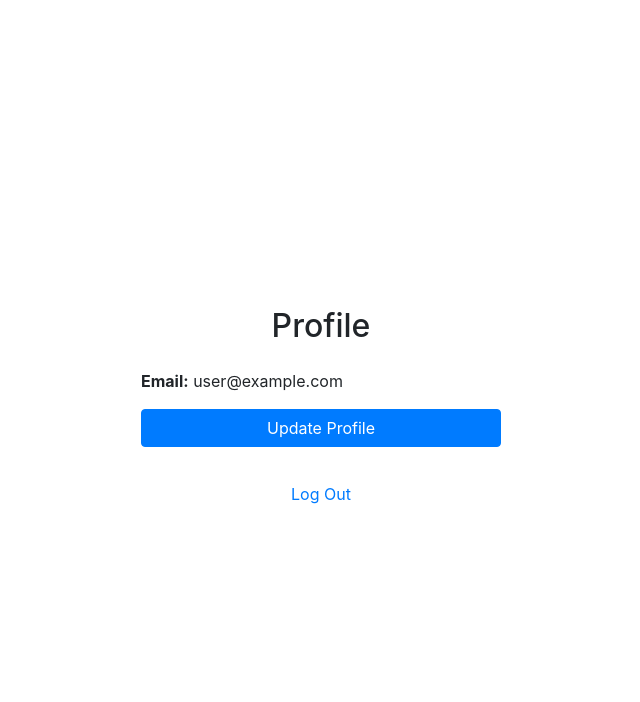
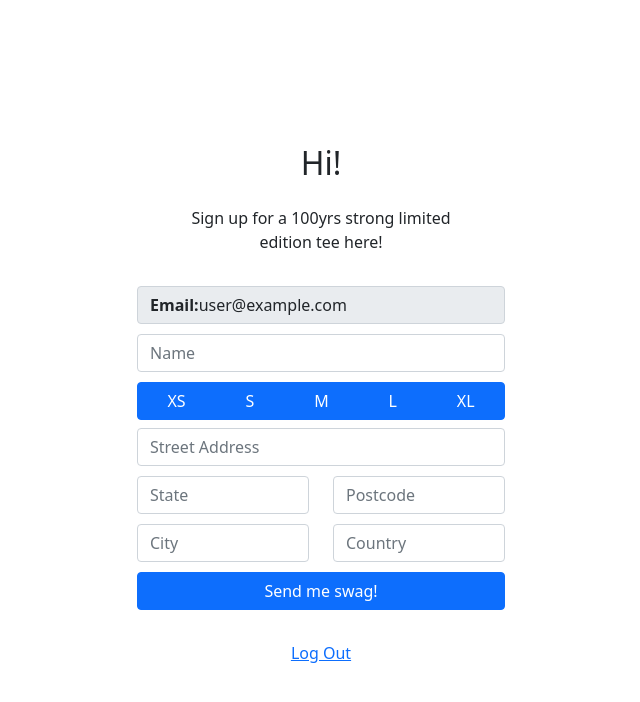
Before and after one commit to assemblr-io/fb_react_demo, a React (Create React App) app: page / in a window 1280 px wide. Shown: the top 702 px of the page, without its empty margins (319-959 px from the left). Built offline with nearby package versions, Linux system fonts and the light colour scheme; no server answers; sample sign-in values are in the browser's storage.

Commit message:
update creating tshirt order form

```diff
--- a/package.json
+++ b/package.json
@@ -6,10 +6,10 @@
     "@testing-library/jest-dom": "^4.2.4",
     "@testing-library/react": "^9.5.0",
     "@testing-library/user-event": "^7.2.1",
-    "bootstrap": "^4.5.2",
+    "bootstrap": "^5.0.2",
     "firebase": "^7.20.0",
     "react": "^16.13.1",
-    "react-bootstrap": "^1.3.0",
+    "react-bootstrap": "^2.0.0-rc.1",
     "react-dom": "^16.13.1",
     "react-router-dom": "^5.2.0",
     "react-scripts": "3.4.3"
--- a/src/components/Dashboard.js
+++ b/src/components/Dashboard.js
@@ -1,12 +1,25 @@
-import React, { useState } from "react";
-import { Card, Button, Alert } from "react-bootstrap";
+import React, { useState, useRef } from "react";
+import { Card, Button, Alert, Form, Row, Col, ButtonGroup, InputGroup } from "react-bootstrap";
 import { useAuth } from "../contexts/AuthContext";
 import { Link, useHistory } from "react-router-dom";
+import FloatingLabel from "react-bootstrap/FloatingLabel";
 
 export default function Dashboard() {
   const [error, setError] = useState("");
   const { currentUser, logout } = useAuth();
   const history = useHistory();
+  const { signup } = useAuth();
+  const [loading, setLoading] = useState(false);
+  const emailRef = useRef();
+  const passwordRef = useRef();
+  const passwordConfirmRef = useRef();
+  const nameRef = useRef();
+  const sizeRef = useRef();
+  const addyRef = useRef();
+  const stateRef = useRef();
+  const postcodeRef = useRef();
+  const cityRef = useRef();
+  const countryRef = useRef();
 
   async function handleLogout() {
     setError("");
@@ -19,16 +32,82 @@ export default function Dashboard() {
     }
   }
 
+  async function handleSubmit(e) {
+    e.preventDefault();
+
+    if (passwordRef.current.value !== passwordConfirmRef.current.value) {
+      return setError("Passwords do not match");
+    }
+
+    try {
+      setError("");
+      setLoading(true);
+      await signup(emailRef.current.value, passwordRef.current.value);
+      history.push("/");
+    } catch {
+      setError("Failed to create an account");
+    }
+
+    setLoading(false);
+  }
+
   return (
     <>
       <Card style={{ border: "none" }}>
         <Card.Body>
-          <h2 className="text-center mb-4">Profile</h2>
-          {error && <Alert variant="danger">{error}</Alert>}
-          <strong>Email:</strong> {currentUser.email}
-          <Link to="/update-profile" className="btn btn-primary w-100 mt-3">
-            Update Profile
-          </Link>
+          <h2 className="text-center mb-4">Hi!</h2>
+          <Card.Text className="w-75 text-center" style={{ margin: "0 auto" }}>
+            Sign up for a 100yrs strong limited edition tee here!
+          </Card.Text>
+          {/* <strong>Email:</strong> {currentUser.email} */}
+        </Card.Body>
+      </Card>
+      <Card style={{ border: "none" }}>
+        <Card.Body>
+          <InputGroup.Text id="btnGroupAddon">
+            <strong>Email:</strong> {currentUser.email}
+          </InputGroup.Text>
+
+          <Form onSubmit={handleSubmit} style={{ marginTop: "10px" }}>
+            {/* <Row className="mb-3"> */}
+            <Form.Group controlId="currentEmail"></Form.Group>
+
+            <Form.Group controlId="name">
+              <Form.Control type="text" ref={nameRef} placeholder="Name" required />
+            </Form.Group>
+
+            <ButtonGroup className="mb-2 w-100" ref={sizeRef} style={{ marginTop: "10px" }}>
+              <Button>XS</Button>
+              <Button>S</Button>
+              <Button>M</Button>
+              <Button>L</Button>
+              <Button>XL</Button>
+            </ButtonGroup>
+
+            <Form.Group controlId="address">
+              <Form.Control type="text" ref={addyRef} placeholder="Street Address" required />
+            </Form.Group>
+            <Row style={{ marginTop: "10px" }}>
+              <Form.Group as={Col} controlId="state">
+                <Form.Control type="text" ref={stateRef} placeholder="State" required />
+              </Form.Group>
+              <Form.Group as={Col} controlId="postcode">
+                <Form.Control type="text" ref={postcodeRef} placeholder="Postcode" required />
+              </Form.Group>
+            </Row>
+            <Row style={{ marginTop: "10px", marginBottom: "10px" }}>
+              <Form.Group as={Col} controlId="city">
+                <Form.Control type="text" ref={cityRef} placeholder="City" required />
+              </Form.Group>
+              <Form.Group as={Col} controlId="country">
+                <Form.Control type="text" ref={countryRef} placeholder="Country" required />
+              </Form.Group>
+            </Row>
+
+            <Button disabled={loading} className="w-100" type="submit">
+              Send me swag!
+            </Button>
+          </Form>
         </Card.Body>
       </Card>
       <div className="w-100 text-center mt-2">
```
Also changed, not shown: 1 other file (tests, documents, lock files or other folders).
